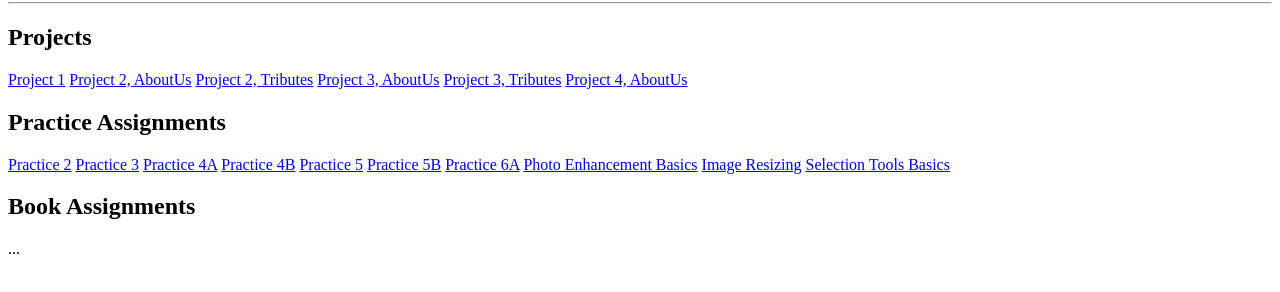
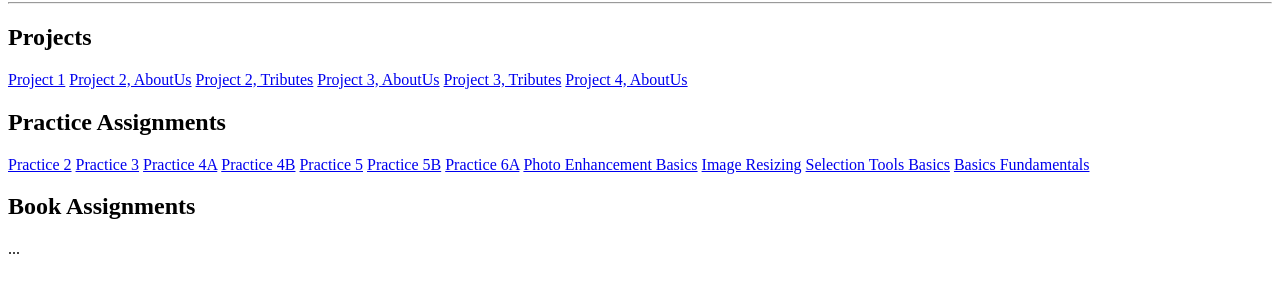
Before and after one commit to lauryno7/INFO2420, a plain HTML site: page index.html in a window 1280 px wide. Shown: the part 78-370 px from the top of the page. Drawn offline with Linux system fonts and the light colour scheme.

Commit message:
Practice basics-fundamentals

```diff
--- a/index.html
+++ b/index.html
@@ -29,6 +29,7 @@
     <a href="https://lauryno7.github.io/INFO2420/Practices/photo-enhancement-basics/Vibrance1-edited.jpg">Photo Enhancement Basics</a>
     <a href="https://lauryno7.github.io/INFO2420/Practices/image-resizing-basics/Resolution-edited.jpg">Image Resizing</a>
     <a href="https://lauryno7.github.io/INFO2420/Practices/selection-tools-basics/Selection_Basics-edited.jpg">Selection Tools Basics</a>
+    <a href="https://lauryno7.github.io/INFO2420/Practices/basics-fundamentals/Save-v2.jpg">Basics Fundamentals</a>
     </p>
     <h2>Book Assignments</h2>
     <p>...</p>
```
Also changed, not shown: 1 other file.
